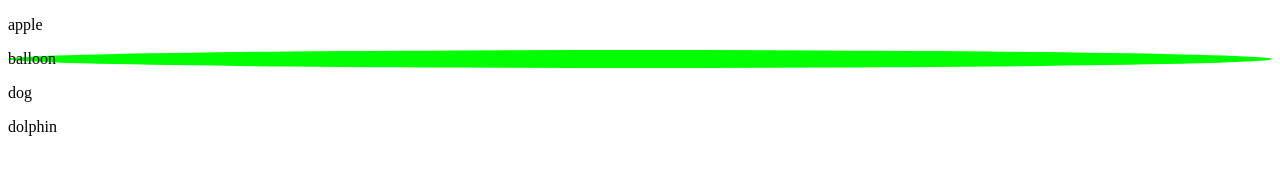
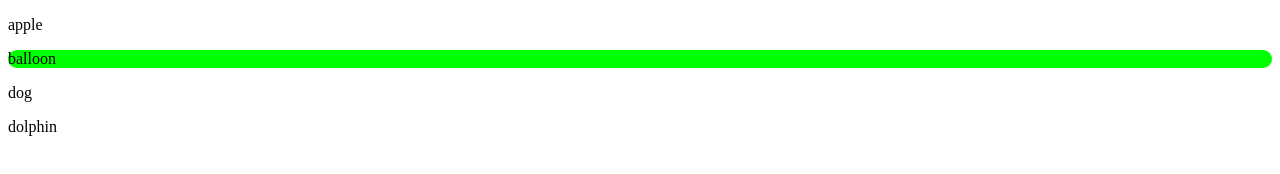
Before and after one commit to greenfox-academy/Tamara, a plain HTML site: page week-07/day-04/classlist-1.html in a window 1280 px wide. Drawn offline with Linux system fonts and the light colour scheme.

Commit message:
feat(classlist-1) : add a new setup with border-radius

```diff
--- a/week-07/day-04/classlist-1.html
+++ b/week-07/day-04/classlist-1.html
@@ -41,6 +41,8 @@
 
     classes[0].classList.add('.red');
 
+    classes[1].style.borderRadius = "60px";
+
     //var balloon = document.querySelector.querySelector('.balloon');
 
   </script>
```
